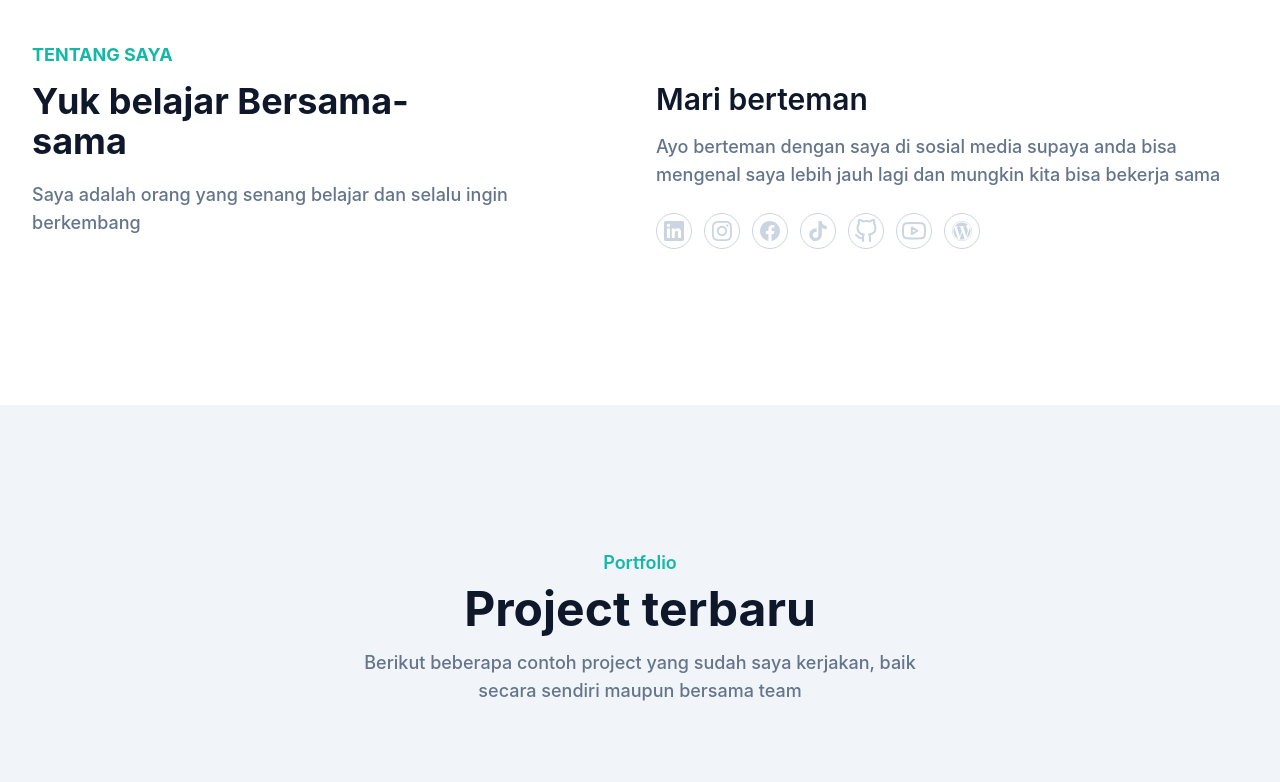
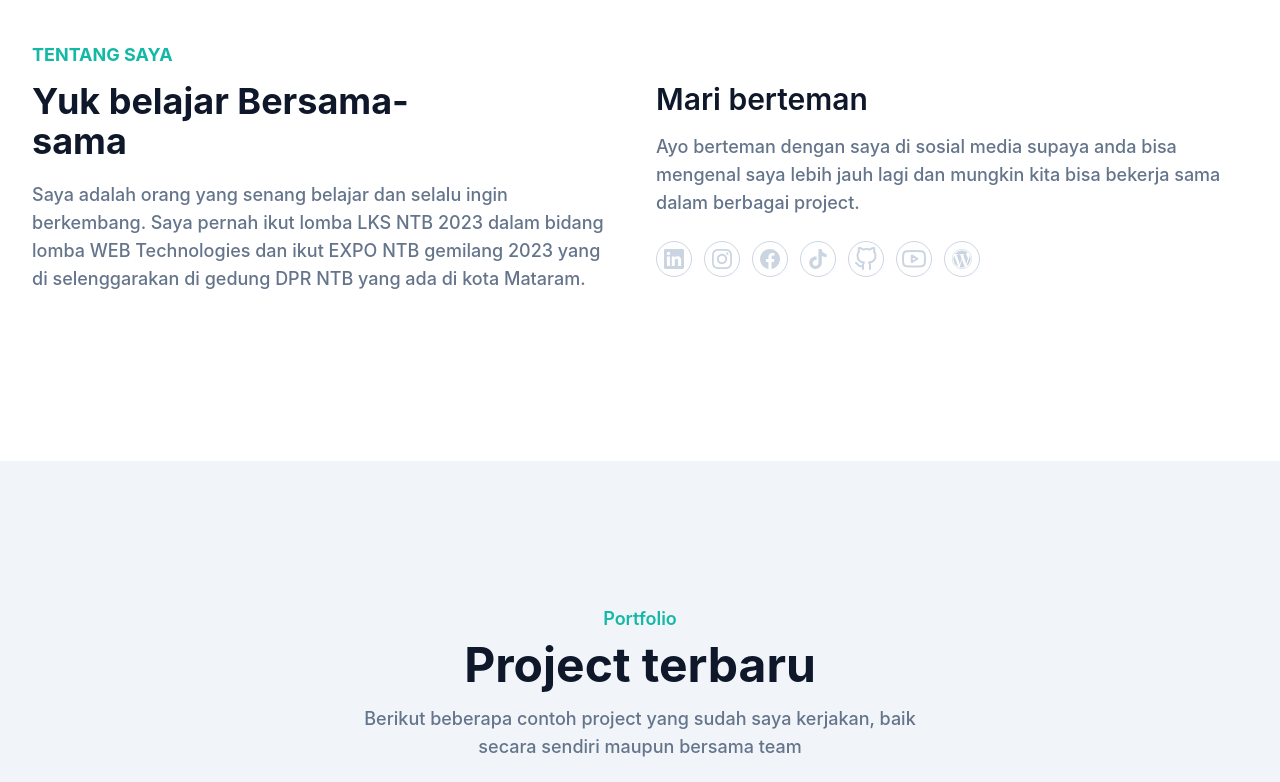
Before and after one commit to Muhamad-Amin/Muhamad-Amin.github.io, a website: page index.html in a window 1280 px wide. Shown: the part 860-1642 px from the top of the page. Drawn offline with nearby package versions, Linux system fonts and the light colour scheme.

Commit message:
menambahkan titik pada beberapa kalimat yang tidak memiliki akhiran titik dan menambahkan beberapa kata di bagian tentang saya

```diff
--- a/index.html
+++ b/index.html
@@ -176,7 +176,9 @@
                         Bersama-sama
                     </h2>
                     <p class="font-medium text-base text-secondary max-w-xl lg:text-lg">
-                        Saya adalah orang yang senang belajar dan selalu ingin berkembang
+                        Saya adalah orang yang senang belajar dan selalu ingin berkembang. Saya pernah ikut lomba LKS
+                        NTB 2023 dalam bidang lomba WEB Technologies dan ikut EXPO NTB gemilang 2023 yang di
+                        selenggarakan di gedung DPR NTB yang ada di kota Mataram.
                     </p>
                 </div>
 
@@ -185,7 +187,7 @@
                     </h3>
                     <p class="font-medium text-base text-secondary mb-6 lg:text-lg">
                         Ayo berteman dengan saya di sosial media supaya anda bisa mengenal saya lebih jauh lagi dan
-                        mungkin kita bisa bekerja sama
+                        mungkin kita bisa bekerja sama dalam berbagai project.
                     </p>
                     <div class="flex items-center ">
 
@@ -367,7 +369,7 @@
                     <h2 class="font-bold text-white text-3xl mb-4 sm:text-4xl lg:text-5xl">Yang Pernah
                         Bekerja Sama</h2>
                     <p class="font-medium text-md text-secondary md:text-lg">
-                        Berikut beberapa perusahaan yang pernah bekerja sama atau tempat saya pernah bekerja
+                        Berikut beberapa perusahaan yang pernah bekerja sama atau tempat saya pernah bekerja.
                     </p>
                 </div>
             </div>
```
